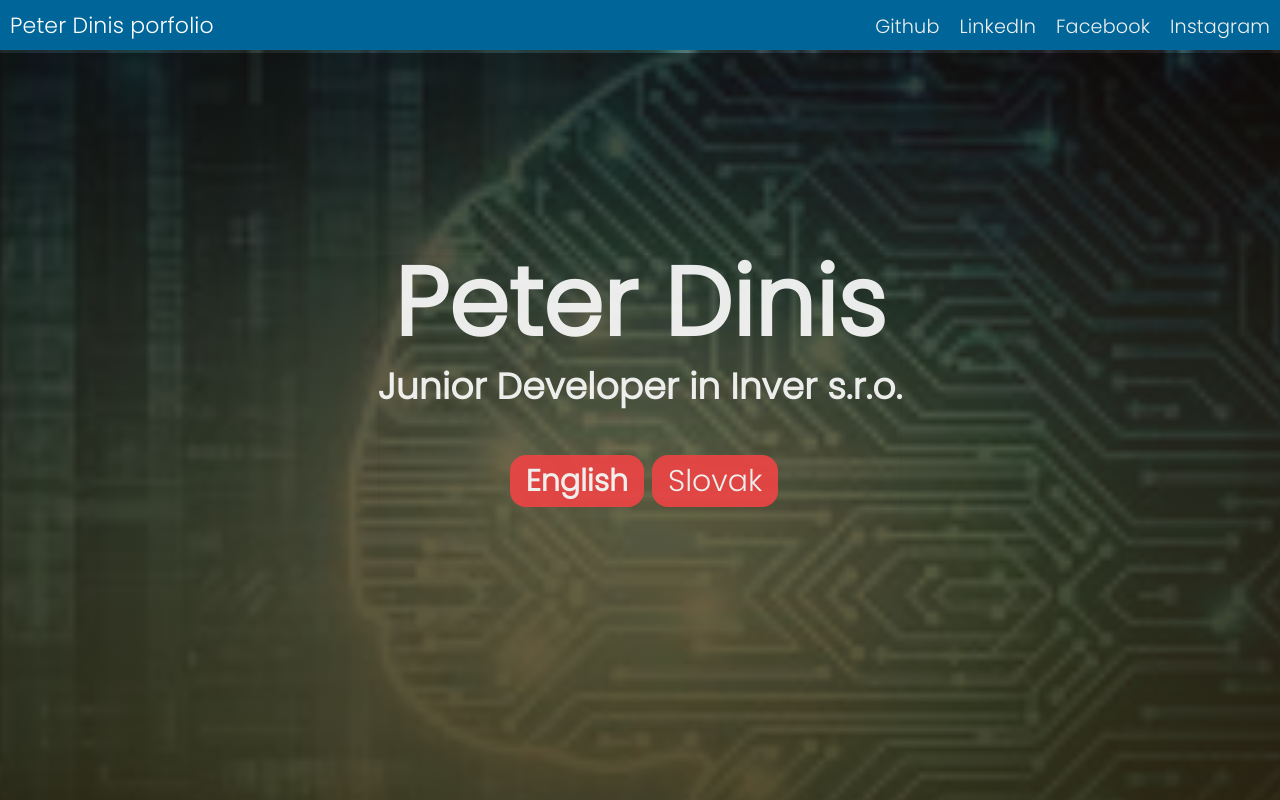
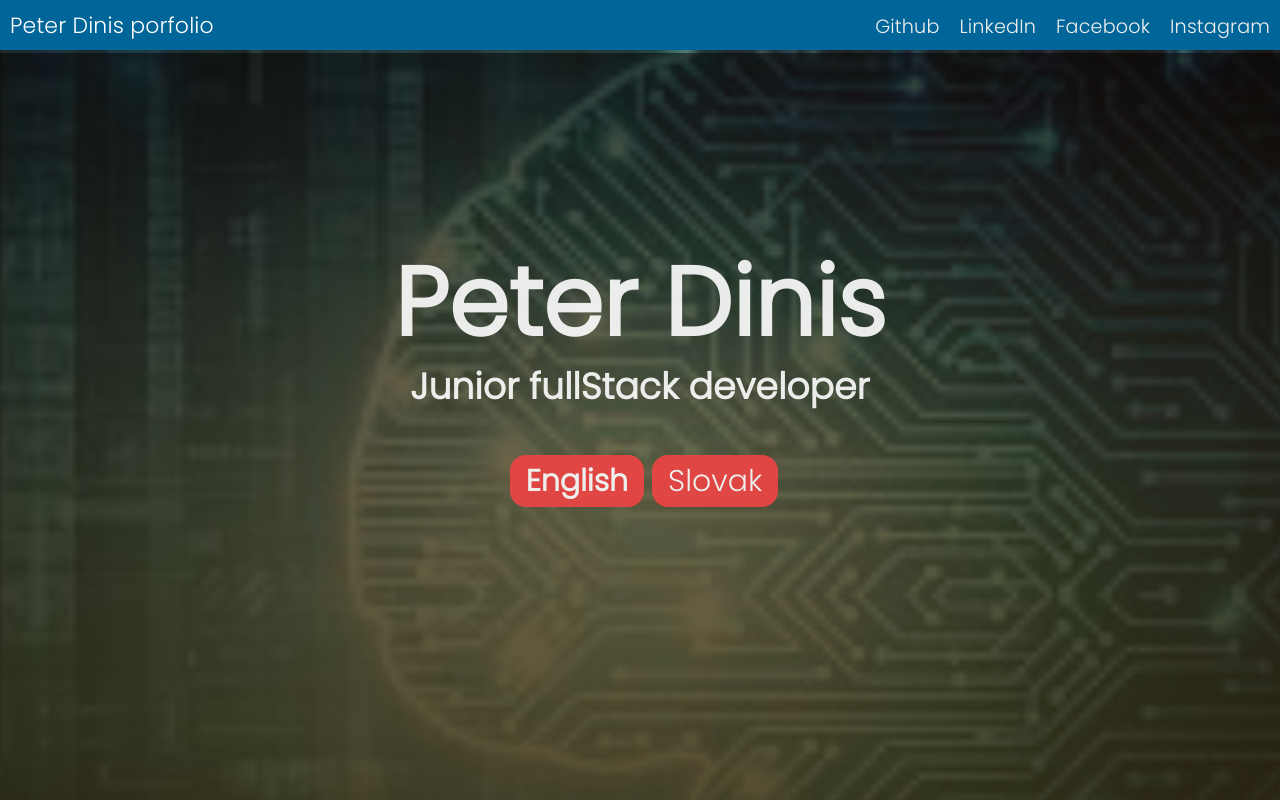
Before and after one commit to peterdinis/Portfolio-Dinis, a React (Create React App) app: page / in a window 1280 px wide. Shown: the top 800 px of the page. Built offline with nearby package versions, Linux system fonts and the light colour scheme.

Commit message:
Small change

```diff
--- a/src/components/home/Hero.jsx
+++ b/src/components/home/Hero.jsx
@@ -9,7 +9,7 @@ function Hero() {
           <div className="mx-4 text-center shadow-inner opacity-90 text-white mb-36">
             <h1 className="font-bold text-8xl mb-4">Peter Dinis</h1>
             <h2 className="font-bold text-4xl mb-12">
-              Junior Developer in Inver s.r.o.
+              Junior fullStack developer
             </h2>
             <div className="mt-2">
               <LanguageChange />
--- a/src/components/projects/TimeLine.jsx
+++ b/src/components/projects/TimeLine.jsx
@@ -51,9 +51,9 @@ export default function TimeLine() {
             <TimelineSeparator>
               <TimelineDot />
             </TimelineSeparator>
-            <TimelineContent className="text-2xl">
+            {/* <TimelineContent className="text-2xl">
               {t("description.newCompany")}
-            </TimelineContent>
+            </TimelineContent> */}
           </TimelineItem>
         </Timeline>
       </Paper>
```
